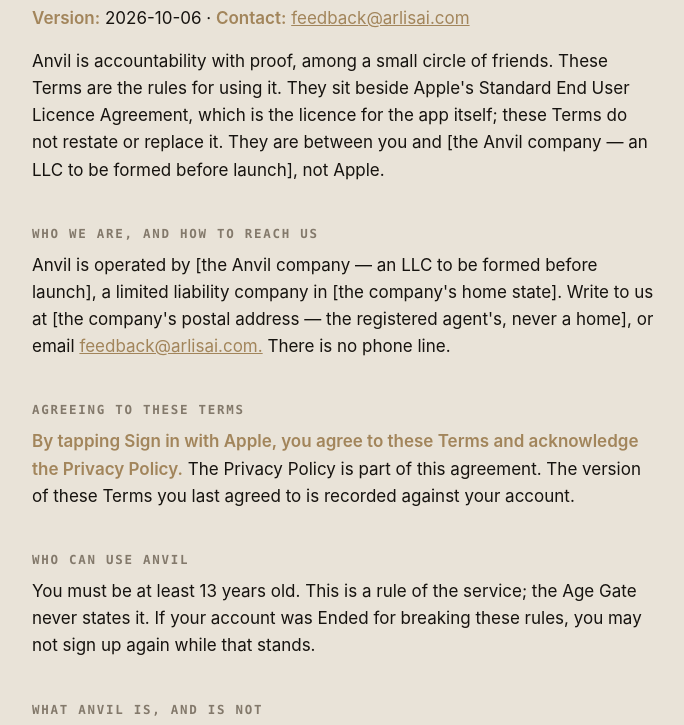
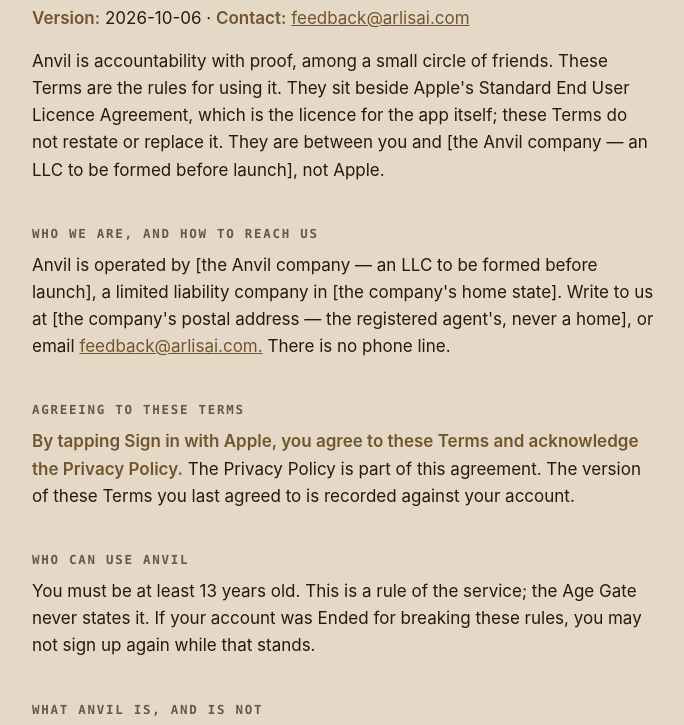
Before and after one commit to Joeorisit/anvil-legal, a plain HTML site: page terms/index.html in a window 1280 px wide. Shown: the part 98-823 px from the top of the page, without its empty margins (296-980 px from the left). Drawn offline with Linux system fonts and the light colour scheme.

```diff
--- a/terms/index.html
+++ b/terms/index.html
@@ -10,8 +10,8 @@
   * { box-sizing: border-box }
   body {
     margin: 0;
-    background: #E9E3D8;
-    color: #16130F;
+    background: #E4D9C6;
+    color: #241A13;
     font-family: "IBM Plex Sans", -apple-system, BlinkMacSystemFont, "Segoe UI", system-ui, sans-serif;
     font-size: 17px;
     line-height: 1.6;
@@ -32,38 +32,38 @@
     font-size: 0.78rem;
     letter-spacing: 0.14em;
     text-transform: uppercase;
-    color: #83796B;
+    color: #66574A;
     margin: 40px 0 8px;
   }
   p { margin: 0 0 16px }
   table { width: 100%; border-collapse: collapse; margin: 0 0 16px; font-size: 0.9rem }
-  th, td { text-align: left; vertical-align: top; padding: 8px; border-bottom: 1px solid #83796B }
+  th, td { text-align: left; vertical-align: top; padding: 8px; border-bottom: 1px solid #66574A }
   th {
     font-family: "IBM Plex Mono", ui-monospace, SFMono-Regular, Menlo, monospace;
     font-size: 0.72rem;
     letter-spacing: 0.12em;
     text-transform: uppercase;
-    color: #83796B;
+    color: #66574A;
     font-weight: normal;
   }
-  strong { color: #A2855B; font-weight: 600 }
-  a { color: #A2855B }
+  strong { color: #72552F; font-weight: 600 }
+  a { color: #72552F }
   footer {
     margin-top: 40px;
     padding-top: 16px;
-    border-top: 1px solid #83796B;
+    border-top: 1px solid #66574A;
     font-family: "IBM Plex Mono", ui-monospace, SFMono-Regular, Menlo, monospace;
     font-size: 0.72rem;
     letter-spacing: 0.12em;
     text-transform: uppercase;
-    color: #83796B;
+    color: #66574A;
   }
   @media (max-width: 30rem) {
     main { padding: 24px 16px 40px }
     h1 { font-size: 1.7rem }
   }
-  ::selection { background: #83796B }
-  main { border-radius: 22px }
+  ::selection { background: #66574A }
+  main { border-radius: 20px }
 </style>
 </head>
 <body>
```
Also changed, not shown: index.html (+11 -11 lines).
